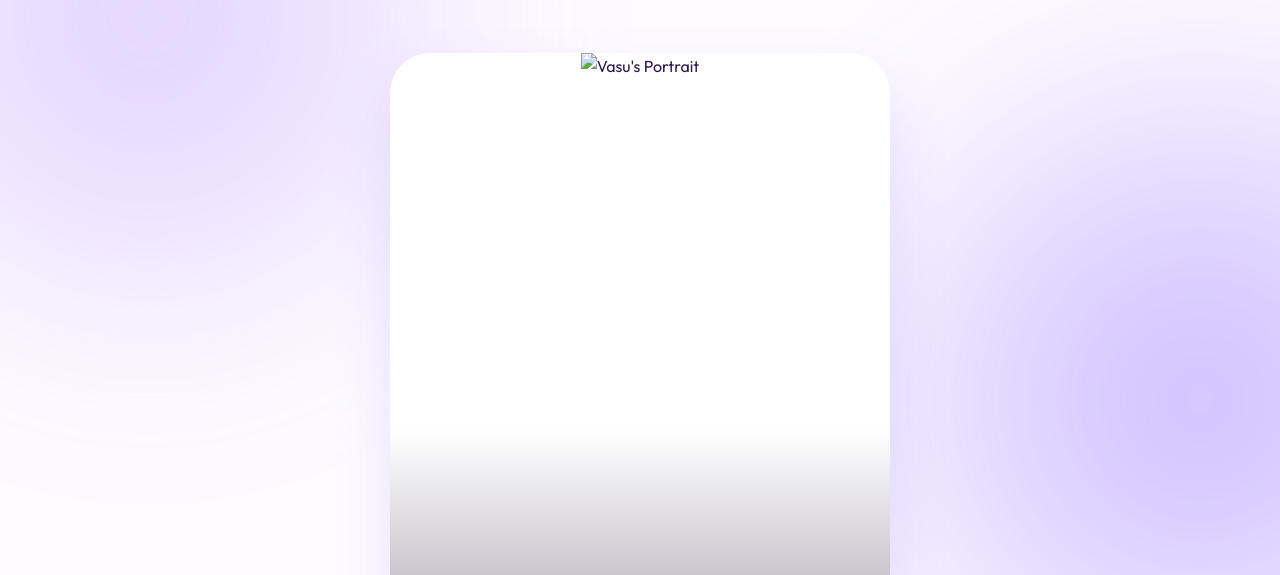
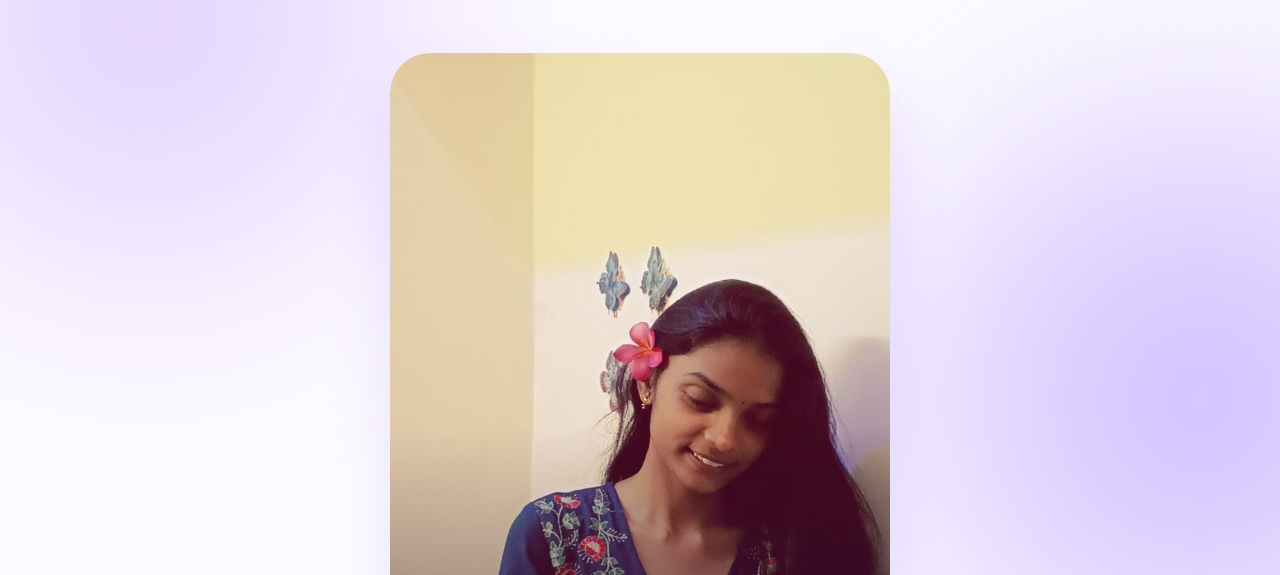
Before and after one commit to venkateshburra/vasavi, a plain HTML site: page index.html in a window 1280 px wide. Shown: the part 225-800 px from the top of the page. Drawn offline with nearby package versions, Linux system fonts and the light colour scheme; the site is published under a folder, as on GitHub Pages, so addresses that start at the root find nothing; a web font is replaced by a local one.

Commit message:
changed image path

```diff
--- a/index.html
+++ b/index.html
@@ -22,7 +22,7 @@
           </p>
           <div class="hero-image-container fade-in">
             <img
-              src="/vasavi.jpeg"
+              src="vasavi.jpeg"
               alt="Vasu's Portrait"
               class="hero-image"
               id="vasu-image"
```
